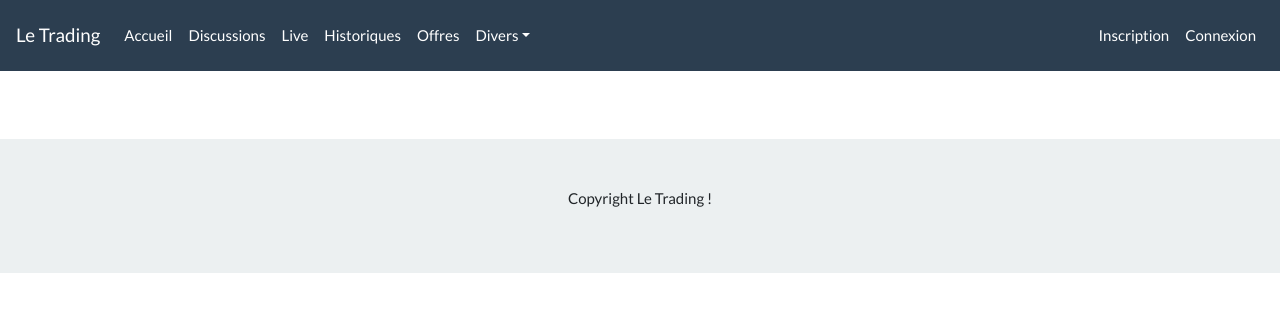
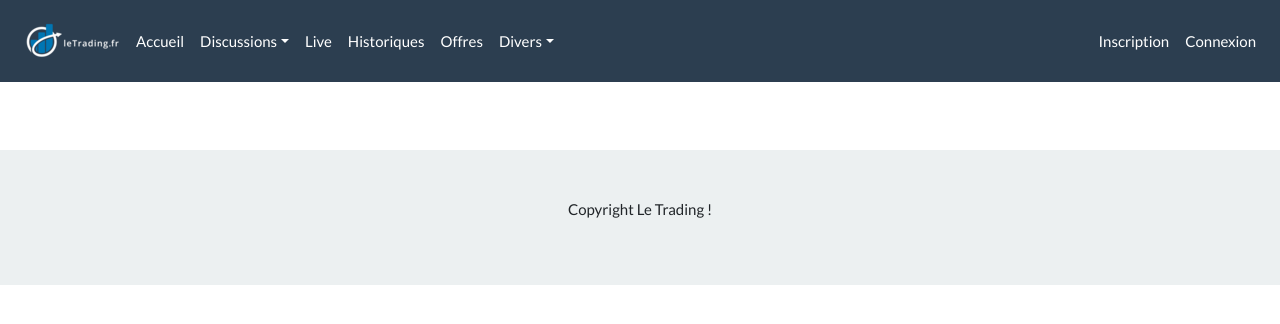
Before and after one commit to Le-Trading/letrading, a Symfony app: template templates/offers/show.html.twig in a window 1280 px wide. Shown: the top 324 px of the page. Run offline with Twig, Linux system fonts and the light colour scheme; the template is opened without the code that fills it, so the values that code supplies are empty; some libraries are stand-ins or nearby versions.

Commit message:
modif header + redirect formation visiteur

```diff
--- a/src/Service/ContactService.php
+++ b/src/Service/ContactService.php
@@ -33,5 +33,4 @@ class ContactService{
 
                 $this->mailer->send($message);
     }
-
 }
--- a/templates/offers/index.html.twig
+++ b/templates/offers/index.html.twig
@@ -18,7 +18,7 @@
 							{% endif %}
 						</h1>
 						<ul class="list-unstyled mt-3 mb-4">
-							{{offer.description}}
+							{{offer.description | raw}}
 						</ul>
 						<a href="{{path('offers_show', {'title' : offer.title})}}" class="btn btn-lg btn-block btn-primary">Découvrir</a>
 
--- a/templates/offers/prepare.html.twig
+++ b/templates/offers/prepare.html.twig
@@ -37,7 +37,6 @@ form.classList.remove('has-error');
 
 		form.addEventListener('submit', function (event) {
 			event.preventDefault();
-
 			stripe.createToken(card).then(function (result) {
 				if (result.error) {
 					errors.textContent = result.error.message;
--- a/templates/offers/show.html.twig
+++ b/templates/offers/show.html.twig
@@ -18,7 +18,7 @@
 							{% endif %}
 						</h1>
 						<ul class="list-unstyled mt-3 mb-4">
-							{{offer.description}}
+							{{offer.description | raw}}
 						</ul>
 						<a href="{{path('order_prepare', {'title':offer.title})}}" class="btn btn-lg btn-block btn-primary">Je m'abonne</a>
 
--- a/templates/partials/header.html.twig
+++ b/templates/partials/header.html.twig
@@ -1,5 +1,5 @@
 <nav class="navbar navbar-expand-lg navbar-dark bg-primary">
-    <a class="navbar-brand" href="{{ path('homepage') }}">Le Trading</a>
+    <a href="{{ path('homepage') }}"><img src="\images\logo-letrading.png"></a>
     <button class="navbar-toggler" type="button" data-toggle="collapse" data-target="#navbarColor01"
             aria-controls="navbarColor01" aria-expanded="false" aria-label="Toggle navigation">
         <span class="navbar-toggler-icon"></span>
@@ -9,9 +9,15 @@
             <li class="nav-item">
                 <a class="nav-link" href="{{ path('homepage') }}">Accueil</a>
             </li>
-            <li class="nav-item">
-                <a class="nav-link" href="#">Discussions</a>
-            </li>
+            <li class="nav-item dropdown">
+				<a class="nav-link dropdown-toggle" href="#" data-toggle="dropdown">Discussions</a>
+				<ul class="dropdown-menu dropdown-menu-center">
+                    {{ render(controller(
+                            'App\\Controller\\PagesController::getThreads'
+                        ))
+                    }}
+				</ul>
+			</li>
             <li class="nav-item">
                 <a class="nav-link" href="#">Live</a>
             </li>
--- /dev/null
+++ b/templates/partials/request/thread.html.twig
@@ -0,0 +1,5 @@
+{% for thread in threads %}
+    <li>
+        <a href="{{ path('thread_show', {'slug':thread.slug}) }}" class="dropdown-item text-capitalize">{{thread.slug}}</a>
+    </li>
+{% endfor %}
```
Also changed, not shown: src/Controller/OffersController.php (+8 -8 lines), src/Controller/PagesController.php (+12 -0 lines), public/images/logo-letrading.png (added), 1 other file. Lines whose indentation alone changed are shown as unchanged.
